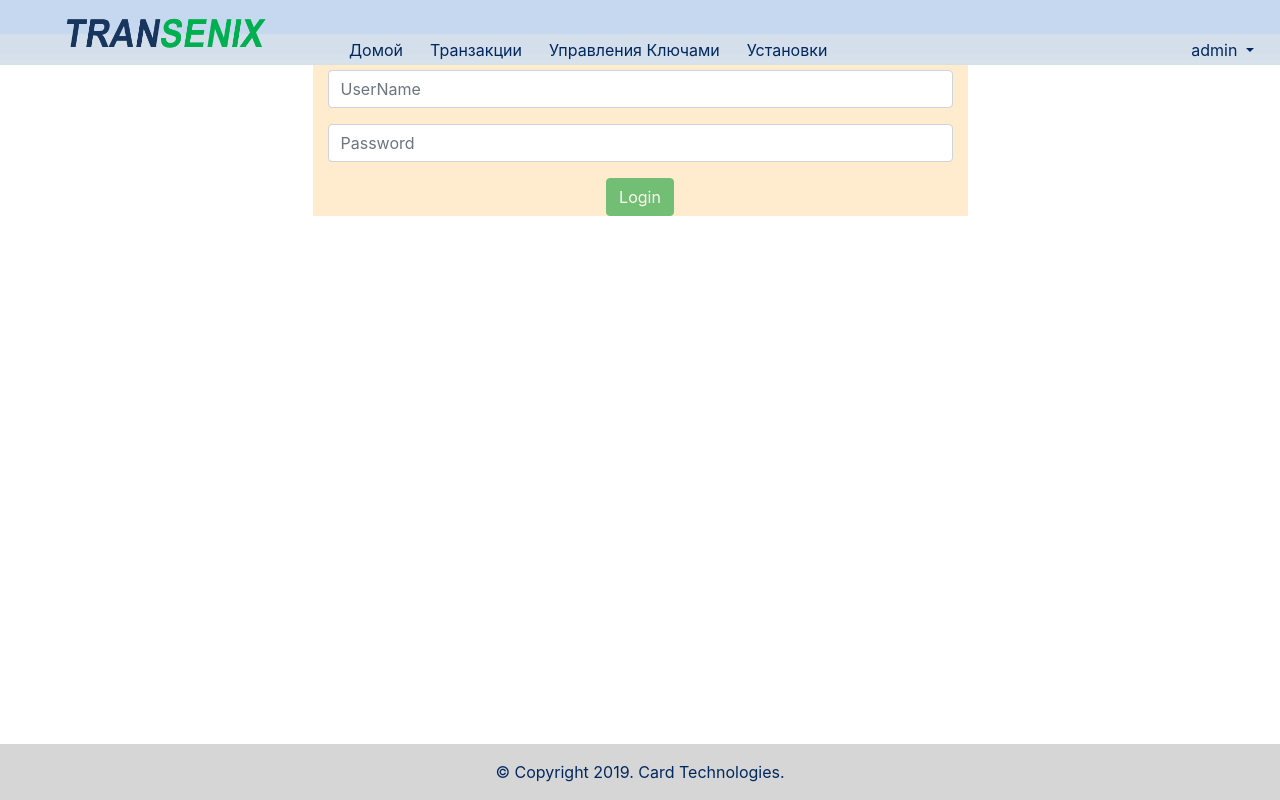
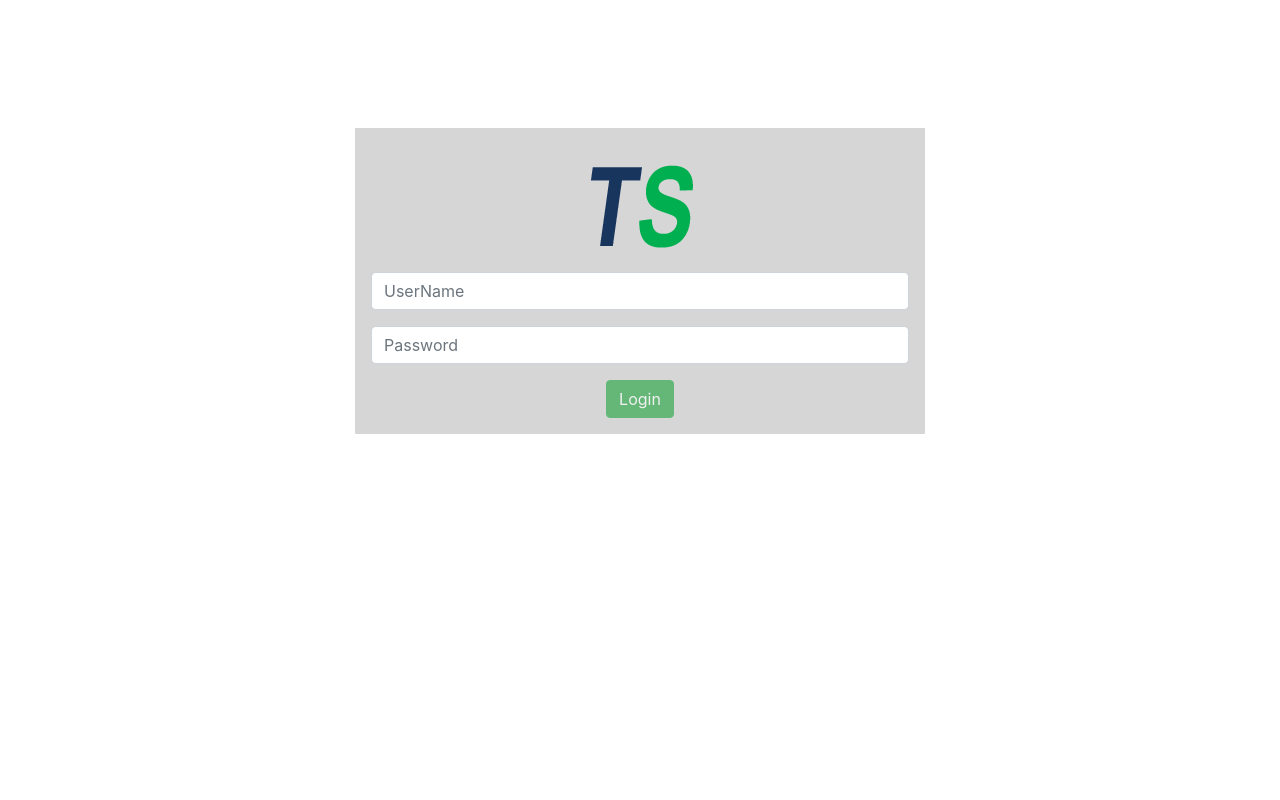
Before and after one commit to Home-AngularJS/angular8-spring-jwt-authentication, an Angular app in the folder web/: page /login in a window 1280 px wide. Built offline with nearby package versions, Linux system fonts and the light colour scheme.

Commit message:
#transenix  Login/Logout show-hiden: header & footer

```diff
--- a/web/angular.json
+++ b/web/angular.json
@@ -3,7 +3,7 @@
   "version": 1,
   "newProjectRoot": "projects",
   "projects": {
-    "angular8-demo": {
+    "transenix": {
       "projectType": "application",
       "schematics": {},
       "root": "",
@@ -13,7 +13,7 @@
         "build": {
           "builder": "@angular-devkit/build-angular:browser",
           "options": {
-            "outputPath": "dist/angular8-demo",
+            "outputPath": "dist/transenix",
             "index": "src/index.html",
             "main": "src/main.ts",
             "polyfills": "src/polyfills.ts",
@@ -28,7 +28,10 @@
               "src/assets/css/sidebar.css",
               "node_modules/bootstrap/dist/css/bootstrap.min.css"
             ],
-            "scripts": []
+            "scripts": [
+              "node_modules/jquery/dist/jquery.min.js",
+              "node_modules/bootstrap/dist/js/bootstrap.min.js"
+            ]
           },
           "configurations": {
             "production": {
@@ -60,18 +63,18 @@
         "serve": {
           "builder": "@angular-devkit/build-angular:dev-server",
           "options": {
-            "browserTarget": "angular8-demo:build"
+            "browserTarget": "transenix:build"
           },
           "configurations": {
             "production": {
-              "browserTarget": "angular8-demo:build:production"
+              "browserTarget": "transenix:build:production"
             }
           }
         },
         "extract-i18n": {
           "builder": "@angular-devkit/build-angular:extract-i18n",
           "options": {
-            "browserTarget": "angular8-demo:build"
+            "browserTarget": "transenix:build"
           }
         },
         "test": {
@@ -109,15 +112,15 @@
           "builder": "@angular-devkit/build-angular:protractor",
           "options": {
             "protractorConfig": "e2e/protractor.conf.js",
-            "devServerTarget": "angular8-demo:serve"
+            "devServerTarget": "transenix:serve"
           },
           "configurations": {
             "production": {
-              "devServerTarget": "angular8-demo:serve:production"
+              "devServerTarget": "transenix:serve:production"
             }
           }
         }
       }
     }},
-  "defaultProject": "angular8-demo"
+  "defaultProject": "transenix"
 }
--- a/web/package.json
+++ b/web/package.json
@@ -20,6 +20,7 @@
     "@angular/platform-browser-dynamic": "~8.0.3",
     "@angular/router": "~8.0.3",
     "bootstrap": "^4.3.1",
+    "jquery": "^3.4.1",
     "rxjs": "~6.4.0",
     "tslib": "^1.9.0",
     "zone.js": "~0.9.1"
--- a/web/src/app/app-routing.module.ts
+++ b/web/src/app/app-routing.module.ts
@@ -18,7 +18,7 @@ const routes: Routes = [
   { path: 'home', component: HomeComponent },
   { path: 'terminal-groups', component: TerminalGroupsComponent} ,
   { path: 'terminal', component: TerminalComponent },
-  { path: 'transaction', component: TransactionComponent }
+  { path: 'transaction', component: TransactionComponent },
 ];
 
 // export const routing = RouterModule.forRoot(routes);
--- a/web/src/app/app.component.html
+++ b/web/src/app/app.component.html
@@ -1,5 +1,9 @@
-<app-header></app-header>
+<ng-template [ngIf]="isLoggedIn">
+  <app-header></app-header>
+</ng-template>
 
 <router-outlet></router-outlet>
 
-<app-footer></app-footer>
+<ng-template [ngIf]="isLoggedIn">
+  <app-footer></app-footer>
+</ng-template>
--- a/web/src/app/app.component.ts
+++ b/web/src/app/app.component.ts
@@ -1,10 +1,29 @@
-import {Component, OnInit} from '@angular/core';
+import {Component, Input, OnInit} from '@angular/core';
+import {Router} from '@angular/router';
 
 @Component({
   selector: 'app-root',
   templateUrl: './app.component.html',
   styleUrls: ['./app.component.css']
 })
-export class AppComponent {
-  title = 'Transenix';
+export class AppComponent implements OnInit {
+
+  isLoggedIn;
+
+  constructor(private router: Router) { }
+
+  ngOnInit() {
+    if (!window.localStorage.getItem('token')) {
+      this.router.navigate(['login']);
+      return;
+    }
+  }
+
+  public getIsLoggedIn(): { isLoggedIn } {
+    return this.isLoggedIn;
+  }
+
+  public setLoggedIn(isLoggedIn: { isLoggedIn }) {
+    this.isLoggedIn = isLoggedIn.isLoggedIn;
+  }
 }
--- a/web/src/app/data.service.ts
+++ b/web/src/app/data.service.ts
@@ -778,7 +778,7 @@ export class DataService {
   //   this.terminals.push(terminal);
   // }
   public updateTerminal(terminal: {content, pageable, totalElements, last, totalPages, first, sort, numberOfElements, size, number, empty}){
-    this.terminals.push(terminal);
+
   }
 
   public getTerminalGroups():Array<{groupNumber, groupName, opPurchase, opReversal, opRefund, manual, pin, geoPosition, limitVisa, limitMc, limitProstir, visaAccepted, mcAccepted, prostirAccepted, receiptTemplate, allowedLanguages}>{
--- a/web/src/app/footer/footer.component.css
+++ b/web/src/app/footer/footer.component.css
@@ -5,5 +5,5 @@ footer {
     left: 0;
     padding: 0.5rem;
     text-align: center;
-    background:#d6d6d6;
+    background: #d6d6d6;
 }
--- a/web/src/app/header/header.component.html
+++ b/web/src/app/header/header.component.html
@@ -25,7 +25,7 @@
           admin
         </a>
         <div class="dropdown-menu dropdown-menu-right" aria-labelledby="navbarDropdown">
-          <a class="dropdown-item" href="#">Log Out</a>
+          <a class="dropdown-item" routerLink="/login">Log Out</a>
           <div class="dropdown-divider"></div>
           <a class="dropdown-item" href="#">Profile</a>
         </div>
--- a/web/src/app/login/login.component.css
+++ b/web/src/app/login/login.component.css
@@ -1,9 +1,26 @@
+html,
+body {
+  height: 100%;
+}
+
+#cover {
+  width: 100%;
+  /*margin-top: calc(10% - 0px);*/
+  margin-top: 10%;
+}
+
+#cover-caption {
+}
+
 .error{
   color: #FF0000;
 }
+
 .login-container {
   display: flex;
   flex-direction: column;
-  background-color: blanchedalmond;
-  margin: 2em auto auto;
+  margin: auto;
+  background: #d6d6d6;
+  /*background: #00275E;*/
+  padding: 1.0rem;
 }
--- a/web/src/app/login/login.component.html
+++ b/web/src/app/login/login.component.html
@@ -1,7 +1,11 @@
+<section id="cover">
+  <div id="cover-caption">
+    <div id="container" class="container">
+
       <div class="row">
 
         <div class="col-md-6 login-container">
-    <h2 style="margin: auto">Transenix</h2>
+          <img src="../../assets/img/transenix_logo2.png" width="128" style="margin: auto">
           <form [formGroup]="loginForm" (ngSubmit)="onSubmit()">
             <div class="form-group">
               <input type="text" class="form-control" formControlName="username" id="username" placeholder="UserName" autocomplete="off">
@@ -19,4 +23,9 @@
             </div>
           </form>
         </div>
+
       </div>
+
+    </div>
+  </div>
+</section>
--- a/web/src/app/login/login.component.ts
+++ b/web/src/app/login/login.component.ts
@@ -2,6 +2,7 @@ import { Component, OnInit } from '@angular/core';
 import {FormBuilder, FormGroup, Validators} from "@angular/forms";
 import {Router} from "@angular/router";
 import {ApiService} from "../service/api.service";
+import {AppComponent} from '../app.component';
 
 @Component({
   selector: 'app-login',
@@ -13,7 +14,9 @@ export class LoginComponent implements OnInit {
   loginForm: FormGroup;
   invalidLogin: boolean = false;
 
-  constructor(private formBuilder: FormBuilder, private router: Router, private apiService: ApiService) { }
+  constructor(private formBuilder: FormBuilder, private router: Router, private apiService: ApiService, public app: AppComponent) {
+    this.app.setLoggedIn({'isLoggedIn':false});
+  }
 
   onSubmit() {
     if (this.loginForm.invalid) {
@@ -34,6 +37,7 @@ export class LoginComponent implements OnInit {
         const anyData: any = data
         const token = anyData.token
         window.localStorage.setItem('token', token);
+        this.app.setLoggedIn({'isLoggedIn': true});
         this.router.navigate(['home']);
         // } else {
         //   this.invalidLogin = true;
--- a/web/src/styles.css
+++ /dev/null
@@ -1 +0,0 @@
-/* You can add global styles to this file, and also import other style files */
```
Also changed, not shown: web/src/assets/img/transenix_logo2.png, 1 other file (tests, documents, lock files or other folders). Lines whose indentation alone changed are shown as unchanged.
